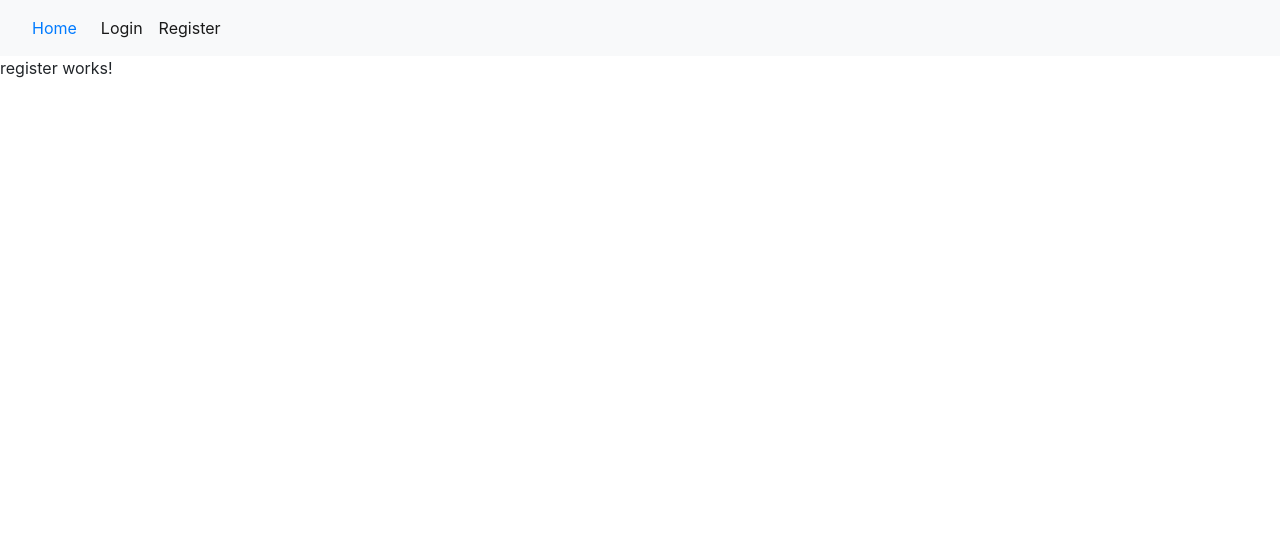
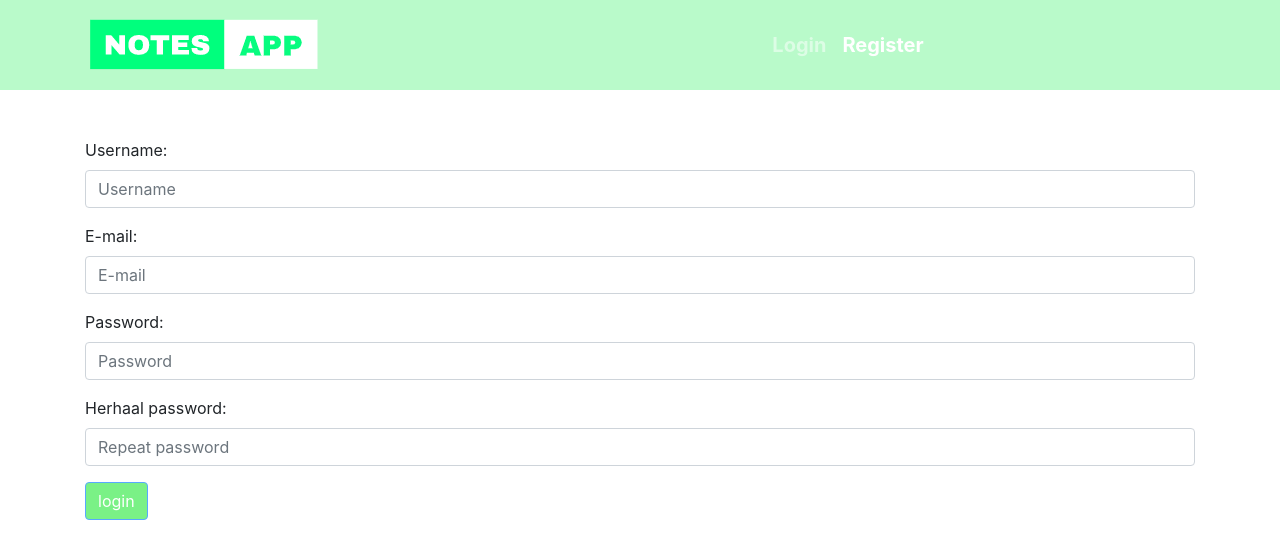
Before and after one commit to sleeyax/NotesAppFrontend, an Angular app: page /register in a window 1280 px wide. Shown: the top 558 px of the page. Built offline with nearby package versions, Linux system fonts and the light colour scheme.

Commit message:
registratie

```diff
--- a/src/app/app.component.html
+++ b/src/app/app.component.html
@@ -1,11 +1,15 @@
-<nav class="navbar navbar-expand-lg navbar-light bg-light">
+<nav class="navbar navbar-expand-lg navbar-dark text-black-50 groen">
   <button class="navbar-toggler" type="button" data-toggle="collapse" data-target="#navbarTogglerDemo01" aria-controls="navbarTogglerDemo01" aria-expanded="false" aria-label="Toggle navigation">
     <span class="navbar-toggler-icon"></span>
   </button>
   <div class="collapse navbar-collapse" id="navbarTogglerDemo01">
-    <a class="nav-link" routerLink="/" routerLinkActive="active">Home</a>
-    <ul class="navbar-nav mr-auto mt-2 mt-lg-0">
-      <li class="nav-item active">
+    <ul class="navbar-nav mr-auto mt-2 mt-lg-0 navbar-left">
+      <li>
+        <a class="nav-link active" routerLink="/" routerLinkActive="active"><img src="../assets/resources/logo.png" /> </a>
+      </li>
+    </ul>
+    <ul class="navbar-nav mr-auto mt-2 mt-lg-0 navbar-right">
+      <li class="nav-item">
         <a class="nav-link" routerLink="/login" routerLinkActive="active">Login</a>
       </li>
       <li class="nav-item">
--- a/src/app/login/register/register.component.html
+++ b/src/app/login/register/register.component.html
@@ -1 +1,21 @@
-<p>register works!</p>
+<div class="container pt-5">
+  <form (ngSubmit)="onRegistrate()" [formGroup]="registrationForm">
+    <div class="form-group">
+      <label for="username">Username:</label>
+      <input type="text" class="form-control" id="username" placeholder="Username" formControlName="username"/>
+    </div>
+    <div class="form-group">
+      <label for="mail">E-mail:</label>
+      <input type="email" class="form-control" id="mail" placeholder="E-mail" formControlName="email"/>
+    </div>
+    <div class="form-group">
+      <label for="password">Password:</label>
+      <input type="password" class="form-control" id="password" placeholder="Password" formControlName="password">
+    </div>
+    <div class="form-group">
+      <label for="controlpassword">Herhaal password:</label>
+      <input type="password" class="form-control" id="controlpassword" placeholder="Repeat password" formControlName="controlPassword">
+    </div>
+    <button type="submit" class="btn btn-primary kleur" [disabled]="!registrationForm.valid">login</button>
+  </form>
+</div>
--- a/src/app/login/register/register.component.scss
+++ b/src/app/login/register/register.component.scss
@@ -0,0 +1,4 @@
+.kleur
+{
+  background-color: #34eb46;
+}
--- a/src/app/login/register/register.component.ts
+++ b/src/app/login/register/register.component.ts
@@ -1,4 +1,5 @@
 import { Component, OnInit } from '@angular/core';
+import { FormGroup, FormControl, Validators } from '@angular/forms';
 
 @Component({
   selector: 'app-register',
@@ -7,9 +8,23 @@ import { Component, OnInit } from '@angular/core';
 })
 export class RegisterComponent implements OnInit {
 
+  registrationForm: FormGroup;
+
   constructor() { }
 
   ngOnInit() {
+    this.registrationForm = new FormGroup({
+      username: new FormControl('', {validators: [Validators.required, Validators.minLength(4)]}),
+      email: new FormControl('', {validators: [Validators.required, Validators.email]}),
+      password: new FormControl('', { validators: [Validators.required, Validators.minLength(5)]}),
+      controlPassword: new FormControl('', { validators: [Validators.required]})
+    });
+  }
+
+  onRegistrate()
+  {
+    if (this.registrationForm)
+    console.log("joow");
   }
 
 }
--- a/src/styles.scss
+++ b/src/styles.scss
@@ -10,3 +10,11 @@
   text-align: center;
   margin: auto;
 }
+
+.groen
+{
+  background-color: #b9faca;
+  font-size: 20px;
+  color: #000;
+  font-weight: bold;
+}
```
Also changed, not shown: tslint.json (+27 -27 lines), src/assets/resources/logo.png (added).
